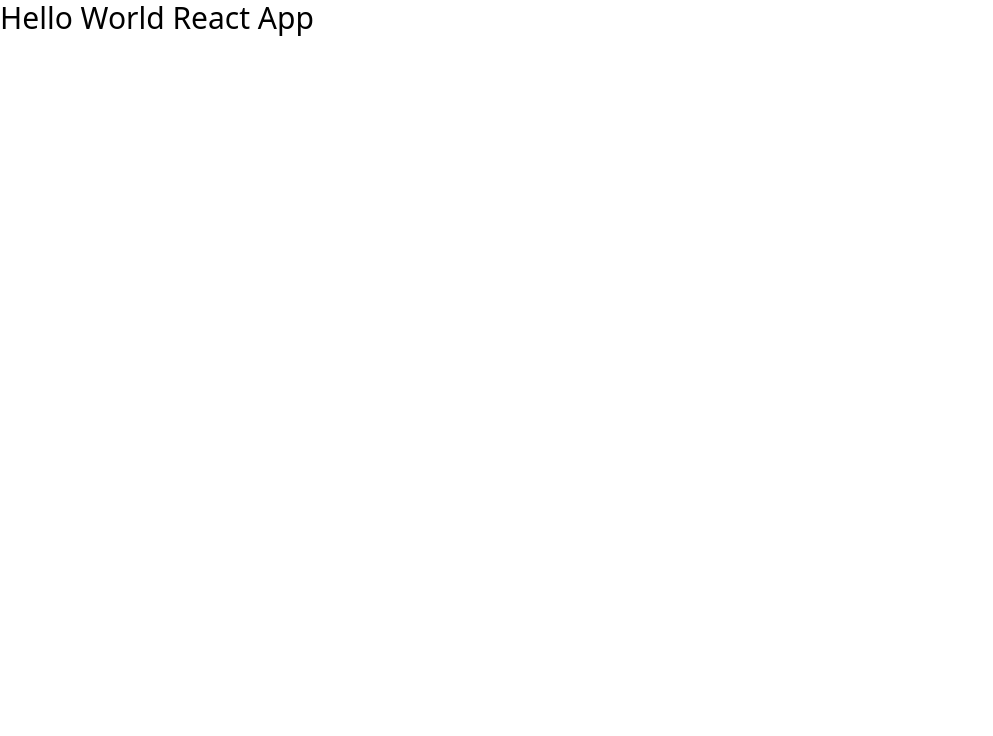
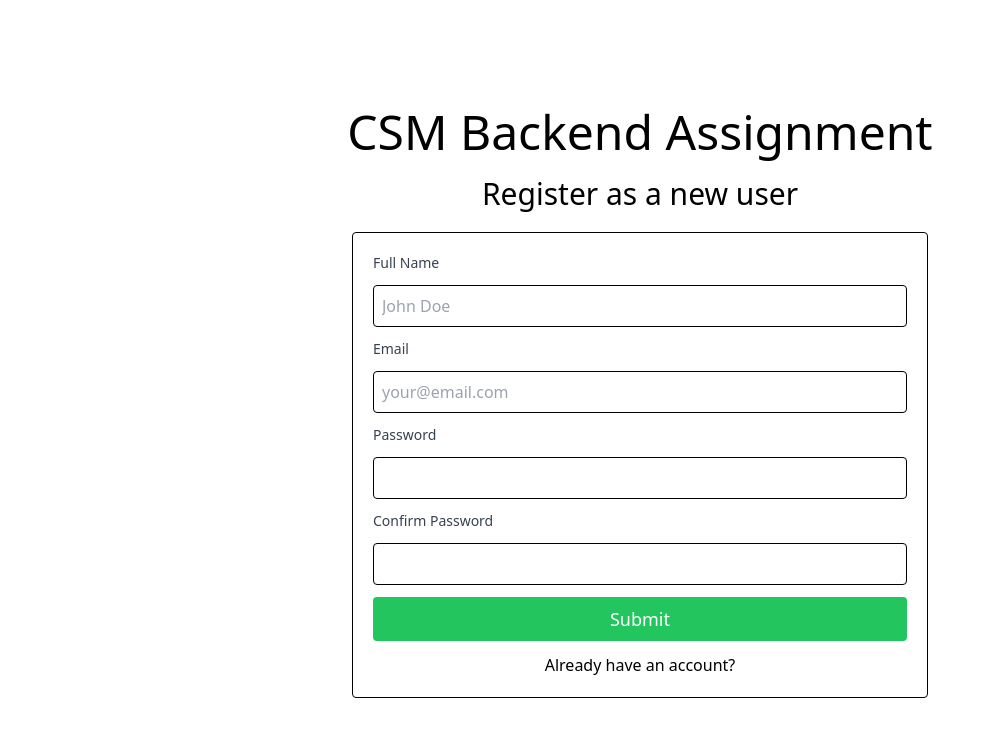
Before and after one commit to sdsubhajitdas/CSM-Backend-Dev-Assignment, a React (Create React App) app in the folder ui/: page /register in a window 1280 px wide. Shown: the top 736 px of the page, without its empty margins (0-993 px from the left). Built offline with nearby package versions, Linux system fonts and the light colour scheme.

Commit message:
Login and Register pages added along with routing

```diff
--- a/ui/package.json
+++ b/ui/package.json
@@ -3,9 +3,12 @@
   "version": "0.1.0",
   "private": true,
   "dependencies": {
+    "formik": "2.4.3",
     "react": "18.2.0",
     "react-dom": "18.2.0",
-    "react-scripts": "5.0.1"
+    "react-router-dom": "6.15.0",
+    "react-scripts": "5.0.1",
+    "yup": "^1.2.0"
   },
   "scripts": {
     "start": "react-scripts start",
--- a/ui/src/App.js
+++ b/ui/src/App.js
@@ -1,8 +1,17 @@
+import { BrowserRouter, Route, Routes } from "react-router-dom";
+import Login from "./pages/Login";
+import Register from "./pages/Register";
+import Home from "./pages/Home";
+
 function App() {
   return (
-    <div>
-      <h1 className="text-3xl">Hello World React App</h1>
-    </div>
+    <BrowserRouter>
+      <Routes>
+        <Route path="/" Component={Home} />
+        <Route path="login" Component={Login} />
+        <Route path="register" Component={Register} />
+      </Routes>
+    </BrowserRouter>
   );
 }
 
--- /dev/null
+++ b/ui/src/pages/Home.js
@@ -0,0 +1,3 @@
+export default function Home() {
+  return <h1>Home Page WIP</h1>;
+}
--- /dev/null
+++ b/ui/src/pages/Login.js
@@ -0,0 +1,66 @@
+import { Formik, Field, Form } from "formik";
+import { Link } from "react-router-dom";
+import { loginSchema } from "../utils/validation";
+
+export default function Login() {
+  return (
+    <div className="container p-3 mx-auto">
+      <h1 className="mt-24 text-5xl text-center">CSM Backend Assignment</h1>
+      <h2 className="my-5 text-3xl text-center">Welcome back</h2>
+      <Formik
+        initialValues={{
+          email: "",
+          password: "",
+        }}
+        validationSchema={loginSchema}
+        onSubmit={(values) => {
+          console.log(values);
+        }}
+      >
+        {({ errors, touched }) => (
+          <Form className="flex flex-col max-w-xl gap-3 p-5 mx-auto border border-black rounded">
+            {/* Email block */}
+            <label htmlFor="email" className="text-sm text-gray-700">
+              Email
+            </label>
+            <Field
+              id="email"
+              name="email"
+              placeholder="your@email.com"
+              type="text"
+              className="p-2 border border-black rounded"
+            />
+            {errors.email && touched.email ? (
+              <span className="text-sm text-red-500">{errors.email}</span>
+            ) : null}
+
+            {/* Password block */}
+            <label htmlFor="password" className="text-sm text-gray-700">
+              Password
+            </label>
+            <Field
+              id="password"
+              name="password"
+              type="password"
+              className="p-2 border border-black rounded"
+            />
+            {errors.password && touched.password ? (
+              <span className="text-sm text-red-500">{errors.password}</span>
+            ) : null}
+
+            {/* Submit button */}
+            <button
+              type="submit"
+              className="p-2 text-lg text-white bg-green-500 rounded"
+            >
+              Submit
+            </button>
+            <Link className="text-center hover:underline" to="/register">
+              Create a new account?
+            </Link>
+          </Form>
+        )}
+      </Formik>
+    </div>
+  );
+}
--- /dev/null
+++ b/ui/src/pages/Register.js
@@ -0,0 +1,100 @@
+import { Formik, Field, Form } from "formik";
+import { registerSchema } from "../utils/validation";
+import { Link } from "react-router-dom";
+
+export default function Register() {
+  return (
+    <div className="container p-3 mx-auto">
+      <h1 className="mt-24 text-5xl text-center">CSM Backend Assignment</h1>
+      <h2 className="my-5 text-3xl text-center">Register as a new user</h2>
+      <Formik
+        initialValues={{
+          fullName: "",
+          email: "",
+          password: "",
+          confirmPassword: "",
+        }}
+        validationSchema={registerSchema}
+        onSubmit={(values) => {
+          console.log(values);
+        }}
+      >
+        {({ errors, touched }) => (
+          <Form className="flex flex-col max-w-xl gap-3 p-5 mx-auto border border-black rounded">
+            {/* Full name block */}
+            <label htmlFor="fullName" className="text-sm text-gray-700">
+              Full Name
+            </label>
+            <Field
+              id="fullName"
+              name="fullName"
+              placeholder="John Doe"
+              type="text"
+              className="p-2 border border-black rounded"
+            />
+            {errors.fullName && touched.fullName ? (
+              <span className="text-sm text-red-500">{errors.fullName}</span>
+            ) : null}
+
+            {/* Email block */}
+            <label htmlFor="email" className="text-sm text-gray-700">
+              Email
+            </label>
+            <Field
+              id="email"
+              name="email"
+              placeholder="your@email.com"
+              type="text"
+              className="p-2 border border-black rounded"
+            />
+            {errors.email && touched.email ? (
+              <span className="text-sm text-red-500">{errors.email}</span>
+            ) : null}
+
+            {/* Password block */}
+            <label htmlFor="password" className="text-sm text-gray-700">
+              Password
+            </label>
+            <Field
+              id="password"
+              name="password"
+              type="password"
+              className="p-2 border border-black rounded"
+            />
+            {errors.password && touched.password ? (
+              <span className="text-sm text-red-500">{errors.password}</span>
+            ) : null}
+
+            {/* Confirm password block */}
+            <label htmlFor="confirmPassword" className="text-sm text-gray-700">
+              Confirm Password
+            </label>
+            <Field
+              id="confirmPassword"
+              name="confirmPassword"
+              type="password"
+              className="p-2 border border-black rounded"
+            />
+            {errors.confirmPassword && touched.confirmPassword ? (
+              <span className="text-sm text-red-500">
+                {errors.confirmPassword}
+              </span>
+            ) : null}
+
+            {/* Submit button */}
+            <button
+              type="submit"
+              className="p-2 text-lg text-white bg-green-500 rounded"
+            >
+              Submit
+            </button>
+
+            <Link className="text-center hover:underline" to="/login">
+              Already have an account?
+            </Link>
+          </Form>
+        )}
+      </Formik>
+    </div>
+  );
+}
--- /dev/null
+++ b/ui/src/utils/validation.js
@@ -0,0 +1,20 @@
+import * as Yup from "yup";
+
+const loginSchema = Yup.object().shape({
+  email: Yup.string().email("Invalid email").required("Email required"),
+  password: Yup.string().required("Password required"),
+});
+
+const registerSchema = Yup.object().shape({
+  fullName: Yup.string().required("Full name required"),
+  email: Yup.string().email("Invalid email").required("Email required"),
+  password: Yup.string()
+    .min(8, "Password cannot be less than 8 characters long")
+    .max(20, "Password cannot be more than 20 characters long")
+    .required("Password required"),
+  confirmPassword: Yup.string()
+    .required("Please re-enter your password")
+    .oneOf([Yup.ref("password")], "Your passwords do not match"),
+});
+
+export { loginSchema, registerSchema };
```
Also changed, not shown: 1 other file (tests, documents, lock files or other folders).
